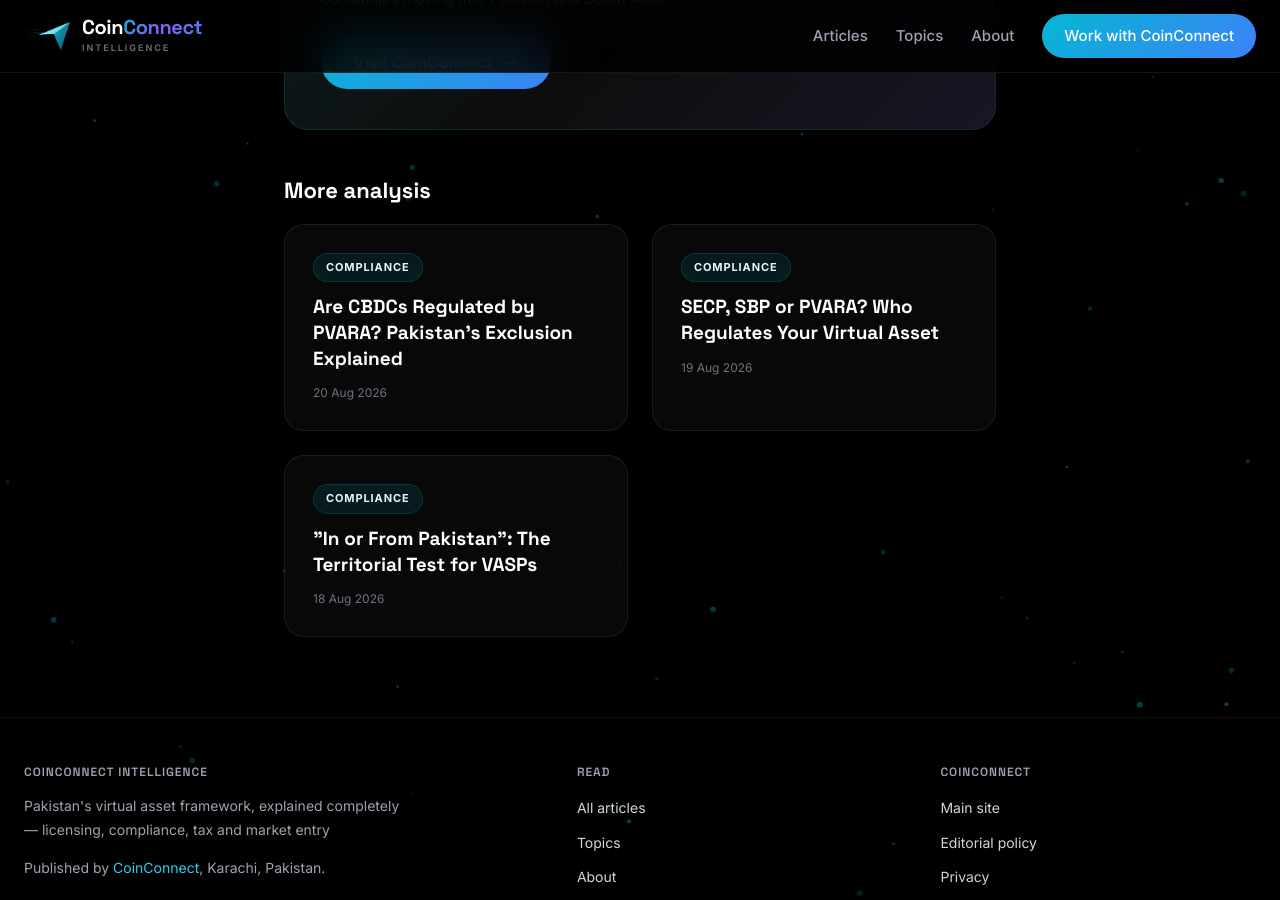
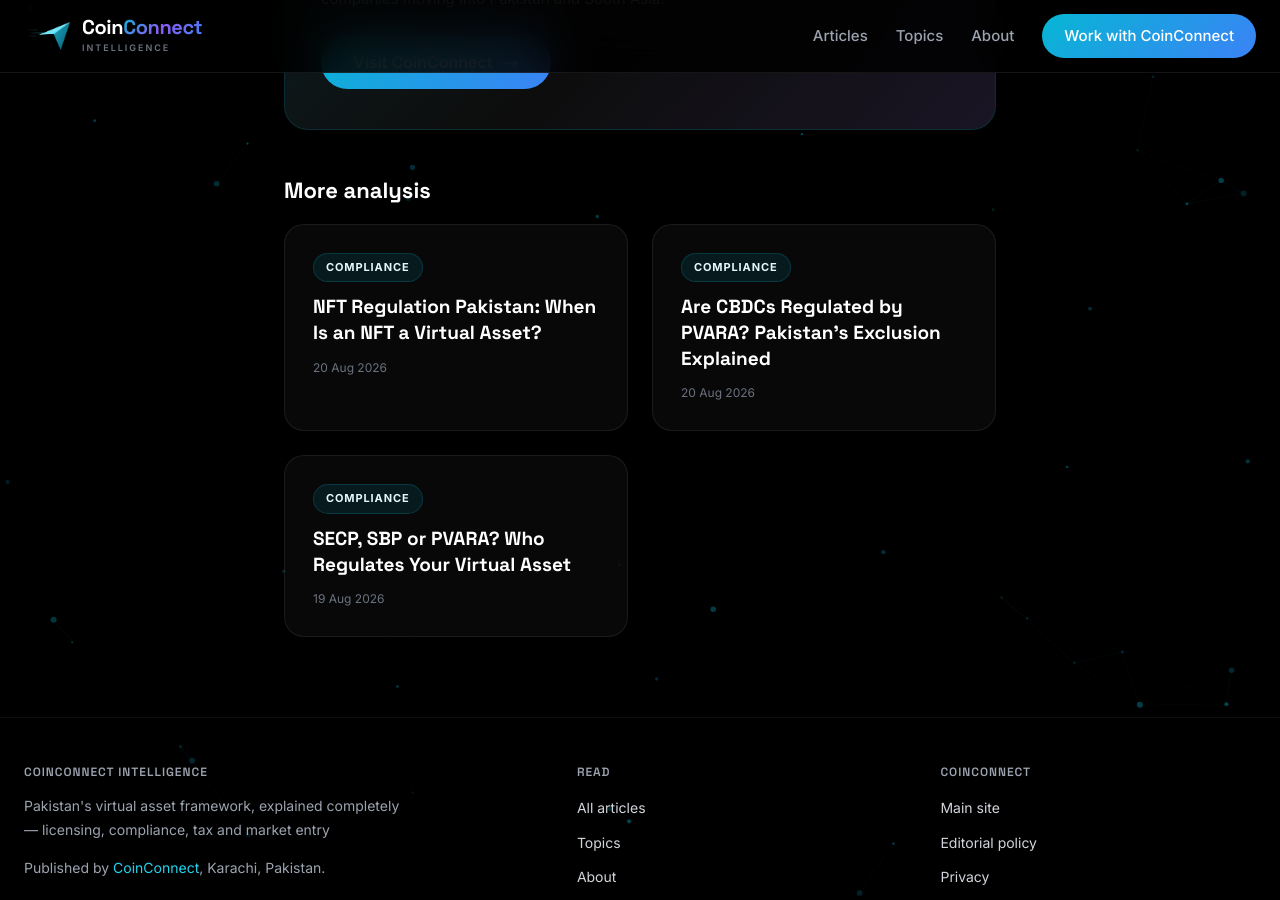
Before and after one commit to coinconnect-pk/coinconnect-pk.github.io, a Jekyll site: the page built from _posts/2026-08-19-closed-loop-token-exclusion-the-seven-conditions-pakistan.md, in a window 1280 px wide and 900 px high, scrolled down 6509 px. Built offline with Jekyll 4.4.1, drawn with Linux system fonts in a browser that asks for light colours; part of the change alters nothing that is shown.

Commit message:
Publish article for 2026-08-20

```diff
--- a/_data/linkmap.yml
+++ b/_data/linkmap.yml
@@ -313,3 +313,6 @@ blog:
   - url: "https://blog.coinconnect.site/are-cbdcs-regulated-by-pvara-pakistans-exclusion-explained/"
     title: "Are CBDCs Regulated by PVARA? Pakistan's Exclusion Explained"
     topics: [cbdcs, regulated, pvara, exclusion, explained, compliance]
+  - url: "https://blog.coinconnect.site/nft-regulation-pakistan-when-is-an-nft-a-virtual-asset/"
+    title: "NFT Regulation Pakistan: When Is an NFT a Virtual Asset?"
+    topics: [nft, regulation, virtual, asset, compliance]
--- a/_data/published-log.csv
+++ b/_data/published-log.csv
@@ -24,3 +24,4 @@ date,source,title,words
 2026-08-19,queue,"Closed-Loop Token Exclusion: The Seven Conditions (Pakistan)",1879
 2026-08-19,queue,"SECP, SBP or PVARA? Who Regulates Your Virtual Asset",2167
 2026-08-20,queue,"Are CBDCs Regulated by PVARA? Pakistan's Exclusion Explained",1874
+2026-08-20,queue,"NFT Regulation Pakistan: When Is an NFT a Virtual Asset?",2050
--- a/_queue/026-nft-regulation-pakistan-when-is-an-nft-a-virtual-asset.md
+++ b/_posts/2026-08-20-nft-regulation-pakistan-when-is-an-nft-a-virtual-asset.md
@@ -1,7 +1,7 @@
 ---
 layout: post
 title: "NFT Regulation Pakistan: When Is an NFT a Virtual Asset?"
-date: 2026-01-01 09:00:00 +0500
+date: 2026-08-20 20:07:37 +0500
 categories: [Compliance]
 author: "Malik Abbas"
 description: "Pakistan's Virtual Assets Act 2026 carves most NFTs out of regulation — but not all. The payment-or-investment test and the substance test decide which."
@@ -113,11 +113,3 @@ Classification is the cheapest work you will ever do on an NFT project and the m
 This analysis was prepared by the CoinConnect research desk from the Virtual Assets Act, 2026 as passed by the National Assembly, the PVARA Sandbox Guidelines 2026, and the PVARA No Objection Certificate Regulations 2025, read as published. Where practice is not yet settled or guidance has not been issued — and no NFT-specific classification guidance has been issued at the time of writing — that is stated above.
 
 Regulatory positions change and specific requirements should be verified against the current position published by the relevant authority before you act on them. This is information and analysis, not legal advice, and it does not create an advisory relationship. Take professional advice on your own circumstances.
-
-## Flags for Malik
-
-1. There is an existing published article, `nft-exemption-pakistan-pvara-virtual-assets-act-2026-61`, on the NFT exemption. I deliberately did **not** link to it to avoid the two pieces cannibalising each other on the same keyword cluster — but you may want to link them with a clear split (that one = "is my NFT exempt", this one = "when does it get caught"). Your call. If you want the link added, the natural spot is the closing paragraph of the "payment-or-investment test" section.
-2. The source Act text is headed "Virtual Assets Act, 2026" as passed by the National Assembly, while the Sandbox Guidelines and NOC Regulations both reference the "Virtual Assets Ordinance, 2025" and its section numbering (e.g. sandbox at s.42–45 of the Ordinance vs s.35 of the Act; NOC at s.15 of the Ordinance vs s.19 of the Act). I have cited **Act** section numbers throughout and section 74 (savings) covers continuity. Worth a house style decision on how we handle the Ordinance/Act numbering mismatch across the whole blog.
-3. Section 2(2)(d) and 2(2)(e) overlap substantially — (e) appears to be a catch-all that could swallow (d). I have presented them as two tests, which is the useful framing, but the drafting is genuinely ambiguous and I have not asserted a hierarchy between them.
-4. The "likely status" table is my analysis only. If you want it softened further before publication, say so.
-5. Word count sits at roughly 1,750 of body text.
```
